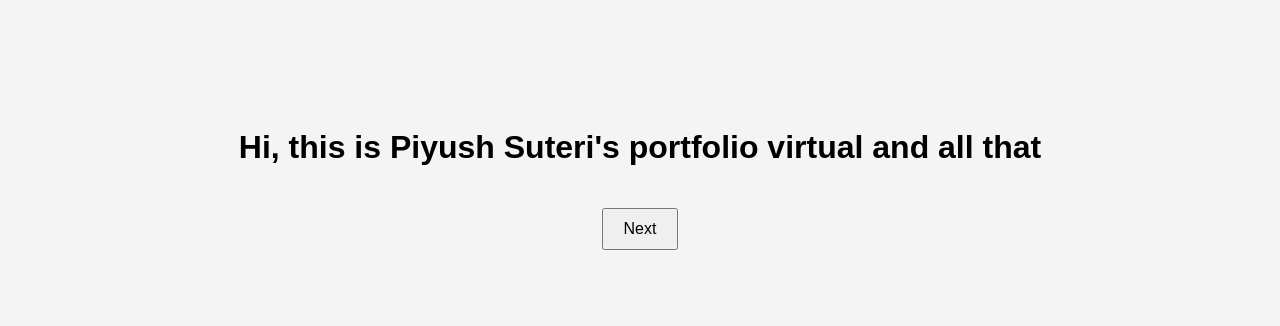
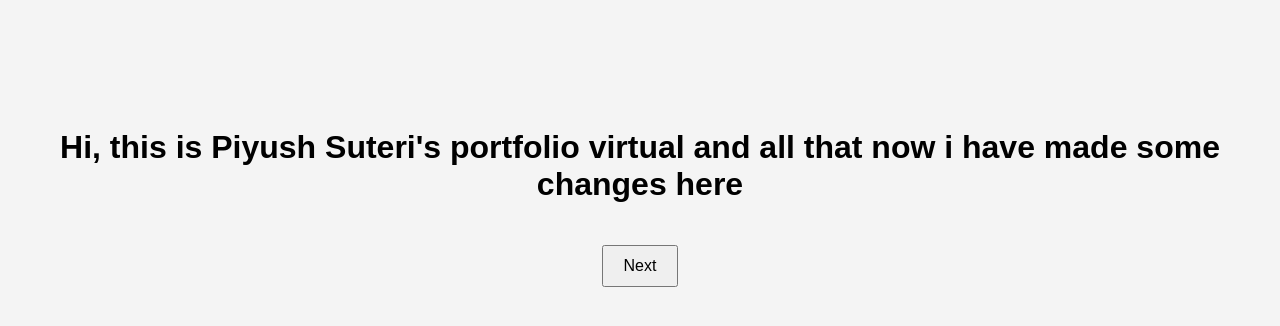
Before and after one commit to piyushsq/portfolio, a plain HTML site: page index.html in a window 1280 px wide. Drawn offline with Linux system fonts and the light colour scheme.

Commit message:
Update index.html

```diff
--- a/index.html
+++ b/index.html
@@ -20,7 +20,7 @@
   </style>
 </head>
 <body>
-  <h1>Hi, this is Piyush Suteri's portfolio virtual and all that</h1>
+  <h1>Hi, this is Piyush Suteri's portfolio virtual and all that now i have made some changes here</h1>
   <button onclick="location.href='portfolio.html'">Next</button>
 </body>
 </html>
```
